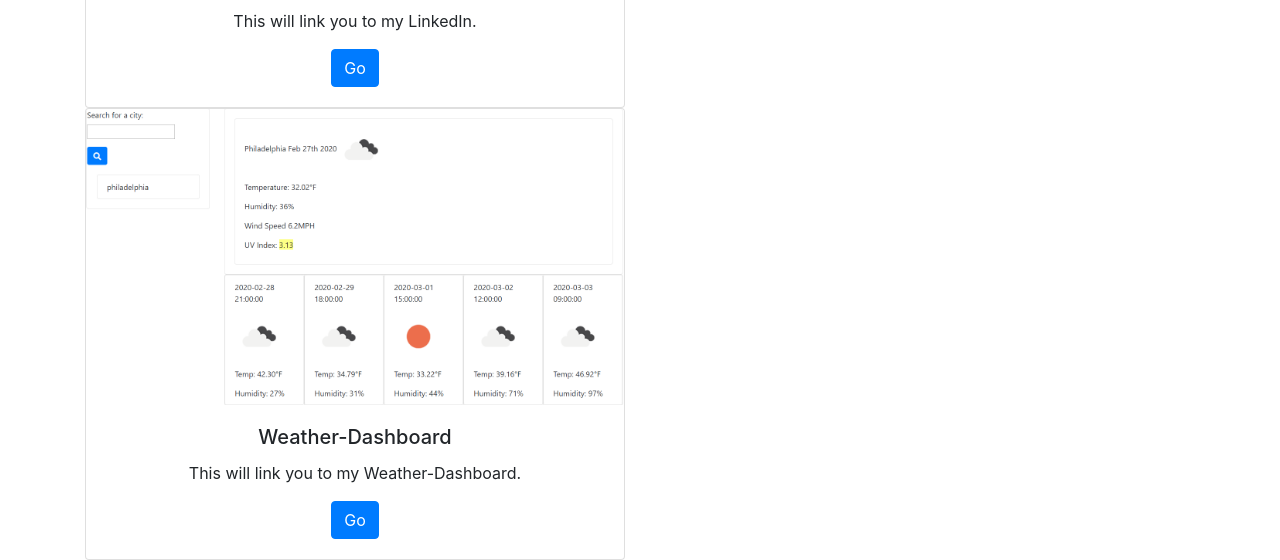
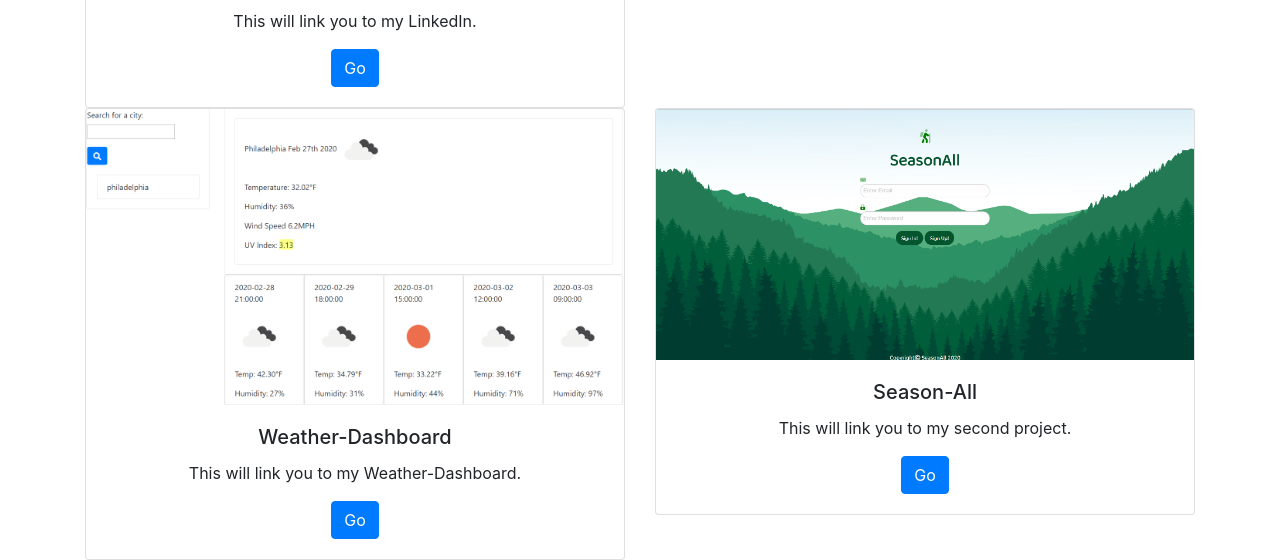
Before and after one commit to marshdugan/marshdugan.github.io, a plain HTML site: page portfolio.html in a window 1280 px wide. Shown: the part 958-1518 px from the top of the page. Drawn offline with nearby package versions, Linux system fonts and the light colour scheme.

Commit message:
added project 2

```diff
--- a/portfolio.html
+++ b/portfolio.html
@@ -78,6 +78,16 @@
                     </div>
                 </div>
             </section>
+            <section class="col-lg-6 col-md-6 col-sm-12">
+              <div class="card">
+                <img class="card-img-top" src="Assets/season_all.png" alt="Resume">
+                <div class="card-body text-center">
+                  <h5 class="card-title">Season-All</h5>
+                  <p class="card-text">This will link you to my second project.</p>
+                  <a href="http://season-all.herokuapp.com/" class="btn btn-primary">Go</a>
+                </div>
+              </div>
+          </section>
         </section>
         <footer class="footer fixed-bottom py-3 bg-secondary">
             <section class="container">
```
Also changed, not shown: Assets/season_all.png (added).
